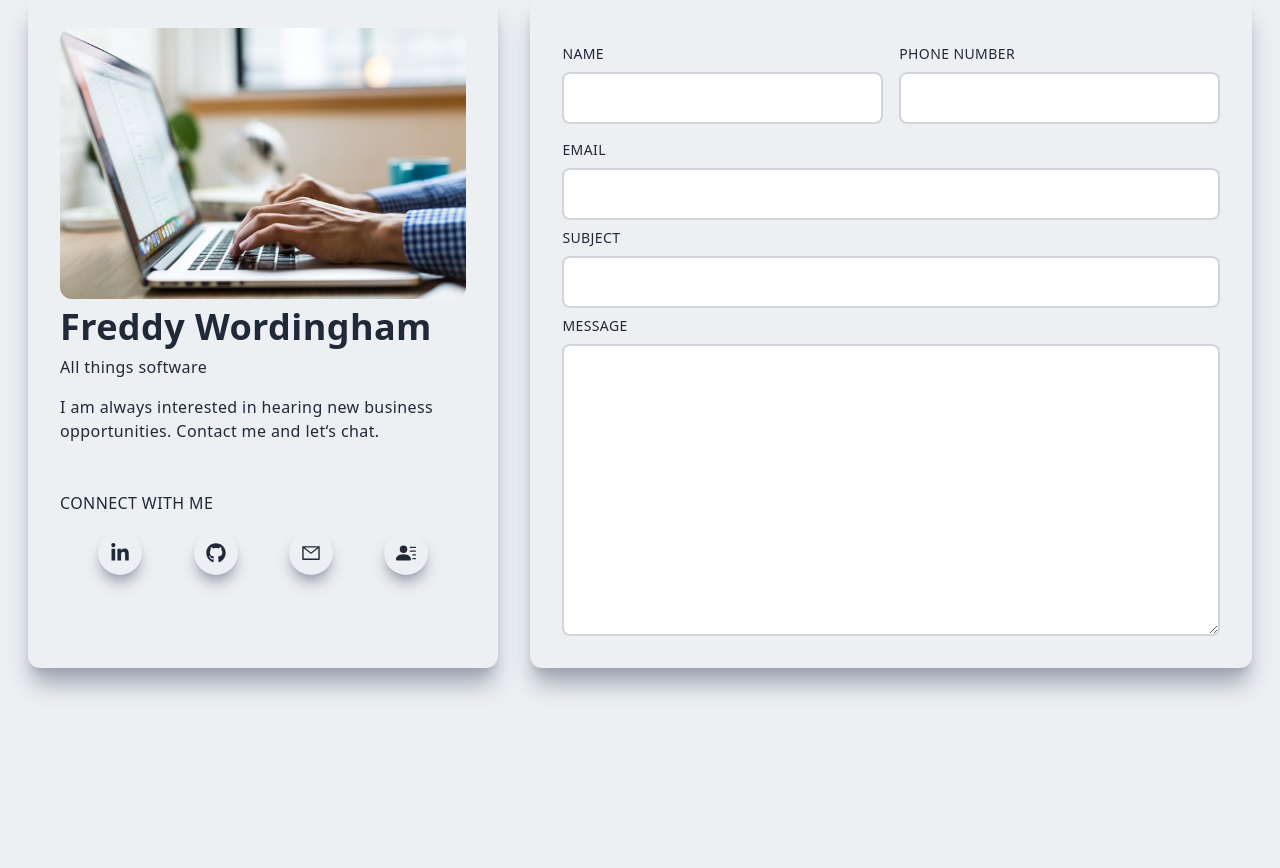
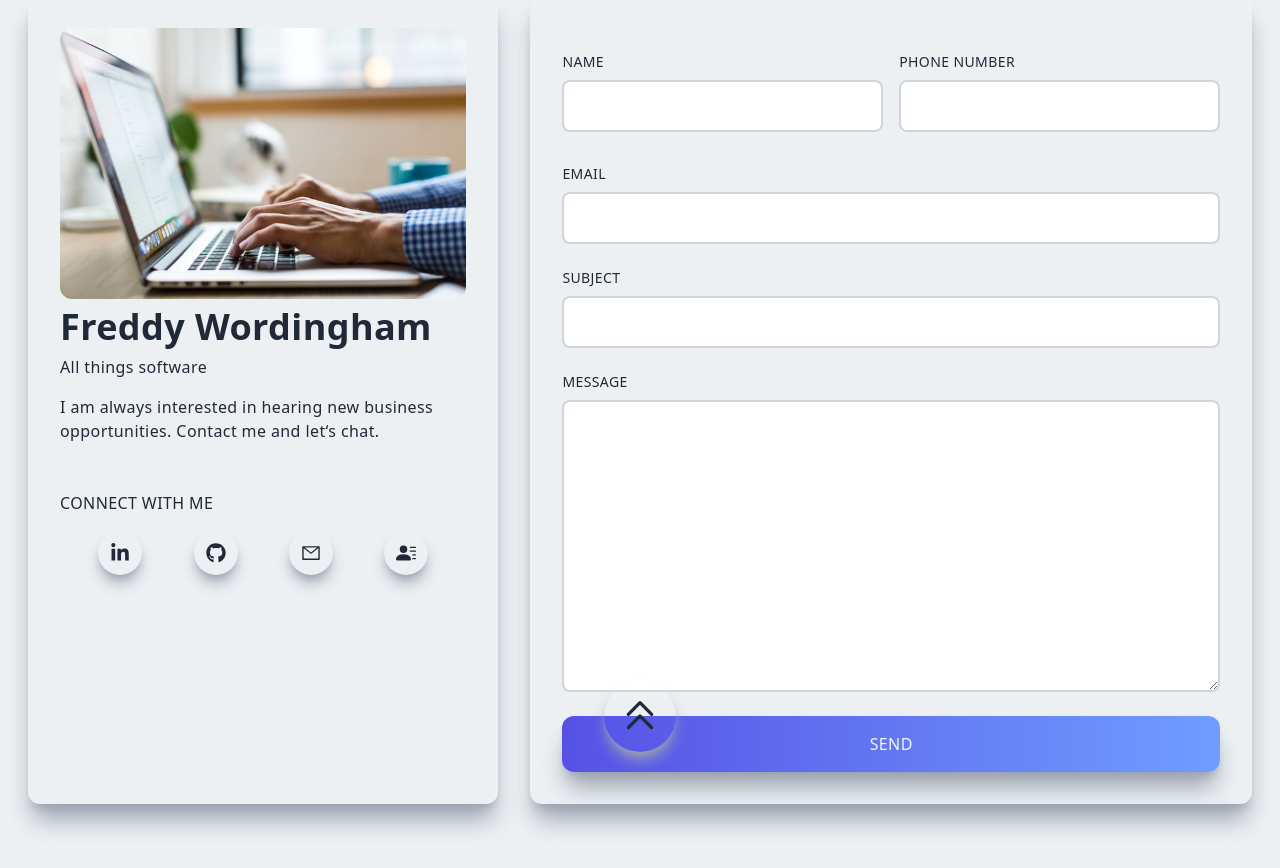
Before and after one commit to FreddyWordingham/Starlight, a Next.js app in the folder stack/frontend/: page / in a window 1280 px wide. Shown: the part 3660-4528 px from the top of the page. Before the commit the page ends 4392 px from the top, so only its background shows below. Built offline with nearby package versions, Linux system fonts and the light colour scheme.

Commit message:
Added upwards button

```diff
--- a/stack/frontend/components/Contact.tsx
+++ b/stack/frontend/components/Contact.tsx
@@ -50,27 +50,28 @@
         <div className="p-4">
             <form>
                 <div className="grid md:grid-cols-2 gap-4 w-full py-2">
-                    <div className="flex flex-col">
+                    <div className="flex flex-col py-2">
                         <label className="uppercase text-sm py-2">Name</label>
                         <input className="border-2 rounded-lg p-3 flex border-gray-300" type="text" />
                     </div>
-                    <div className="flex flex-col">
+                    <div className="flex flex-col py-2">
                         <label className="uppercase text-sm py-2">Phone Number</label>
                         <input className="border-2 rounded-lg p-3 flex border-gray-300" type="text" />
                     </div>
                 </div>
-                <div className="flex flex-col">
+                <div className="flex flex-col py-2">
                     <label className="uppercase text-sm py-2">Email</label>
                     <input className="border-2 rounded-lg p-3 flex border-gray-300" type="email" />
                 </div>
-                <div className="flex flex-col">
+                <div className="flex flex-col py-2">
                     <label className="uppercase text-sm py-2">Subject</label>
                     <input className="border-2 rounded-lg p-3 flex border-gray-300" type="text" />
                 </div>
-                <div className="flex flex-col">
+                <div className="flex flex-col py-2">
                     <label className="uppercase text-sm py-2">Message</label>
                     <textarea className="border-2 rounded-lg p-3 border-gray-300" rows="11"></textarea>
                 </div>
+                <button className="w-full p-4 text-gray-100 mt-4">Send</button>
             </form>
         </div>
     );
--- /dev/null
+++ b/stack/frontend/components/Upwards.tsx
@@ -0,0 +1,17 @@
+import { HiOutlineChevronDoubleUp } from "react-icons/hi";
+import Link from "next/link";
+import React from "react";
+
+const Upwards = () => {
+    return (
+        <div className="flex justify-center py-12">
+            <Link href="/">
+                <div className="rounded-full shadow-lg shadow-gray-400 p-4 cursor-pointer hover:scale-110 ease-in duration-300">
+                    <HiOutlineChevronDoubleUp size={40} />
+                </div>
+            </Link>
+        </div>
+    );
+};
+
+export default Upwards;
--- a/stack/frontend/pages/index.tsx
+++ b/stack/frontend/pages/index.tsx
@@ -6,6 +6,7 @@
 import Navbar from "../components/Navbar";
 import Projects from "../components/Projects";
 import Skills from "../components/Skills";
+import Upwards from "../components/Upwards";
 
 export default function Home() {
     return (
@@ -22,6 +23,7 @@
             <Skills />
             <Projects />
             <Contact />
+            <Upwards />
         </>
     );
 }
```
